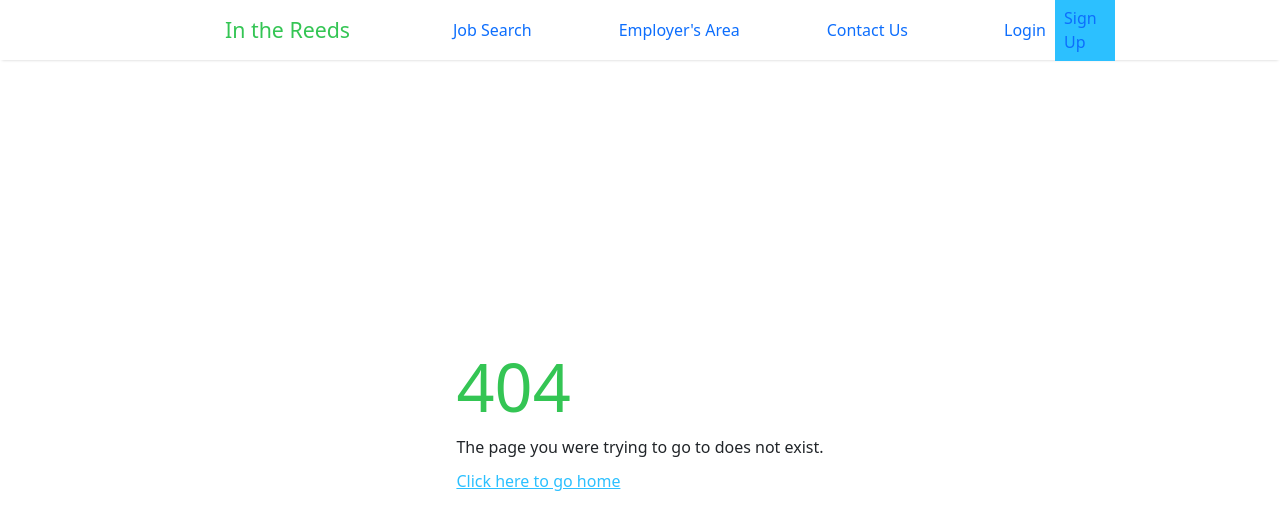
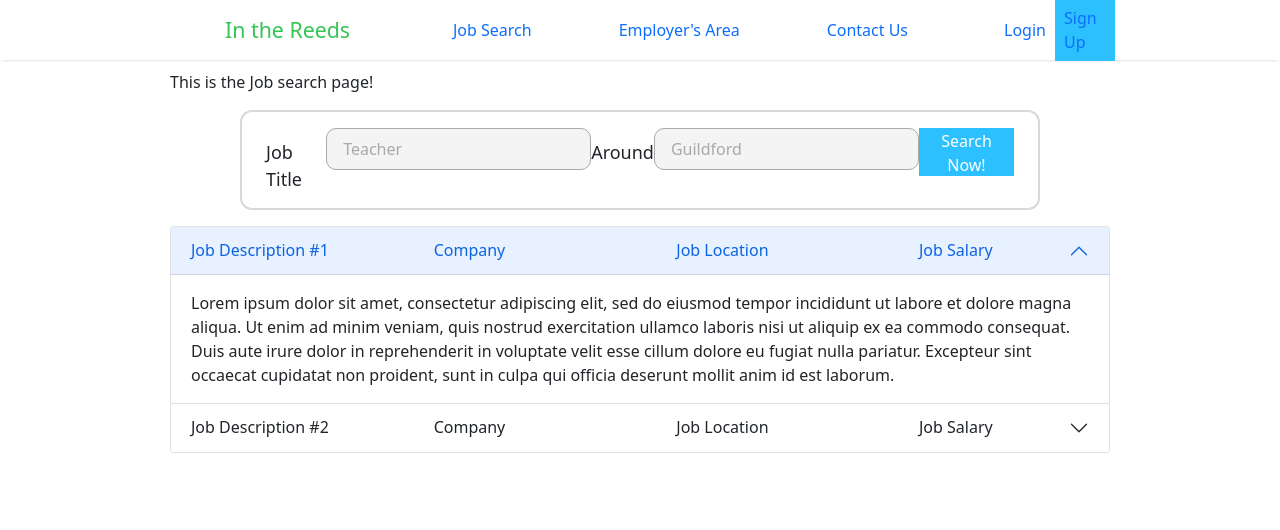
Before and after one commit to harv-ma/com3014_group18, a React (Create React App) app in the folder client/: page /search in a window 1280 px wide. Before the commit this address had no page. Shown: the top 530 px of the page. Built offline with nearby package versions, Linux system fonts and the light colour scheme.

Commit message:
Added search bar, changed route to search
Added search bar from homepage into search page, changed it to be horizontal with css. Changed url from jobs to search to facilitate multiple pages of search results, and link to existing nav bar link

```diff
--- a/client/src/pages/JobList/JobList.jsx
+++ b/client/src/pages/JobList/JobList.jsx
@@ -7,7 +7,17 @@ import "./JobList.scss";
 const JobList = () => {
     return (
         <main id="joblist">
-            This is the Job search page!
+            <p>This is the Job search page!</p>
+            <div className="search">
+                <div className="inner">
+                    <label className="searchTitle">Job Title</label>
+                    <input placeholder="Teacher"></input>
+                    <label className="searchTitle">Around</label>
+                    <input placeholder="Guildford"></input>
+                    <button>Search Now!</button>
+                </div>
+            </div>
+            <p></p>
             <div className="JobsAccordion">
                 <Accordion defaultActiveKey="0" alwaysOpen>
                     <Accordion.Item eventKey="0">
--- a/client/src/pages/JobList/JobList.scss
+++ b/client/src/pages/JobList/JobList.scss
@@ -14,8 +14,31 @@
   flex-direction: row;            /* default value; can be omitted */
   flex-wrap: nowrap;              /* default value; can be omitted */
   justify-content: space-between; /* switched from default (flex-start) */
-    // background-color: lightyellow;
 }
+
 #container > div {
   width: 150px;
 }
+
+.searchTitle {
+  font-size: large;
+}
+
+.search {
+  display: flex;
+  flex-direction: row;
+
+  .inner {
+    display: flex;
+    flex-direction: row;
+    background-color: white;
+    justify-content: space-around;
+    padding: 1rem 1.5rem 0.2rem 1.5rem;
+
+    border-radius: 12px;
+    border: 2px solid $theme_grey;
+    margin: 0 auto;
+    flex-basis: auto;
+    width: 50rem;
+  }
+}
--- a/client/src/routers/Router.jsx
+++ b/client/src/routers/Router.jsx
@@ -11,11 +11,11 @@ const router = () => {
     <Routes>
       <Route path="/profile" exact element={<Profile />} />
       <Route path="/" exact element={<Homepage />} />
-      <Route path="/jobs" exact element={<JobList />} />
+      <Route path="/search" exact element={<JobList />} />
       <Route path="/jobs/:job_id" exact element={<JobPage />} />
       <Route path="*" element={<NotFound />} />
     </Routes>
-  ); // jobs line may switch to 'search' depending on how passing search params works
+  );
 };
 
 export default router;
```
Lines whose indentation alone changed are shown as unchanged.
